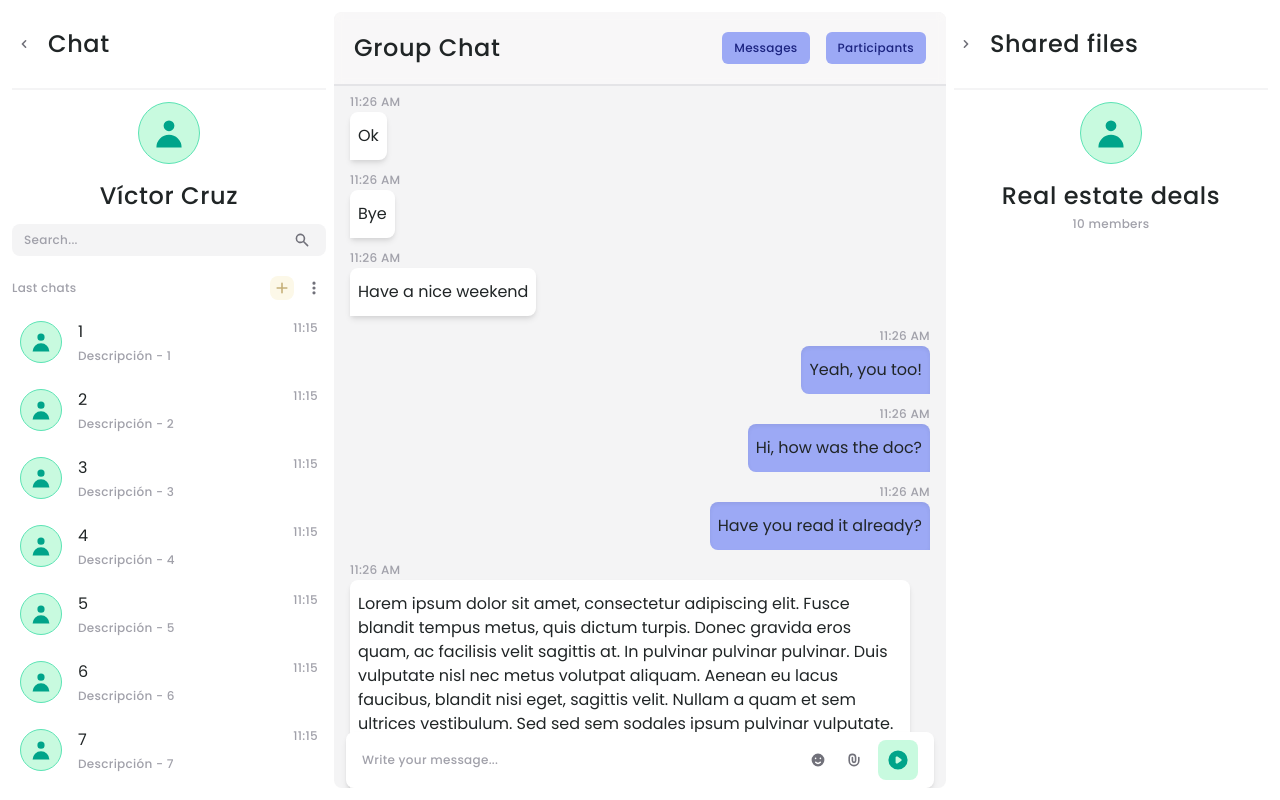
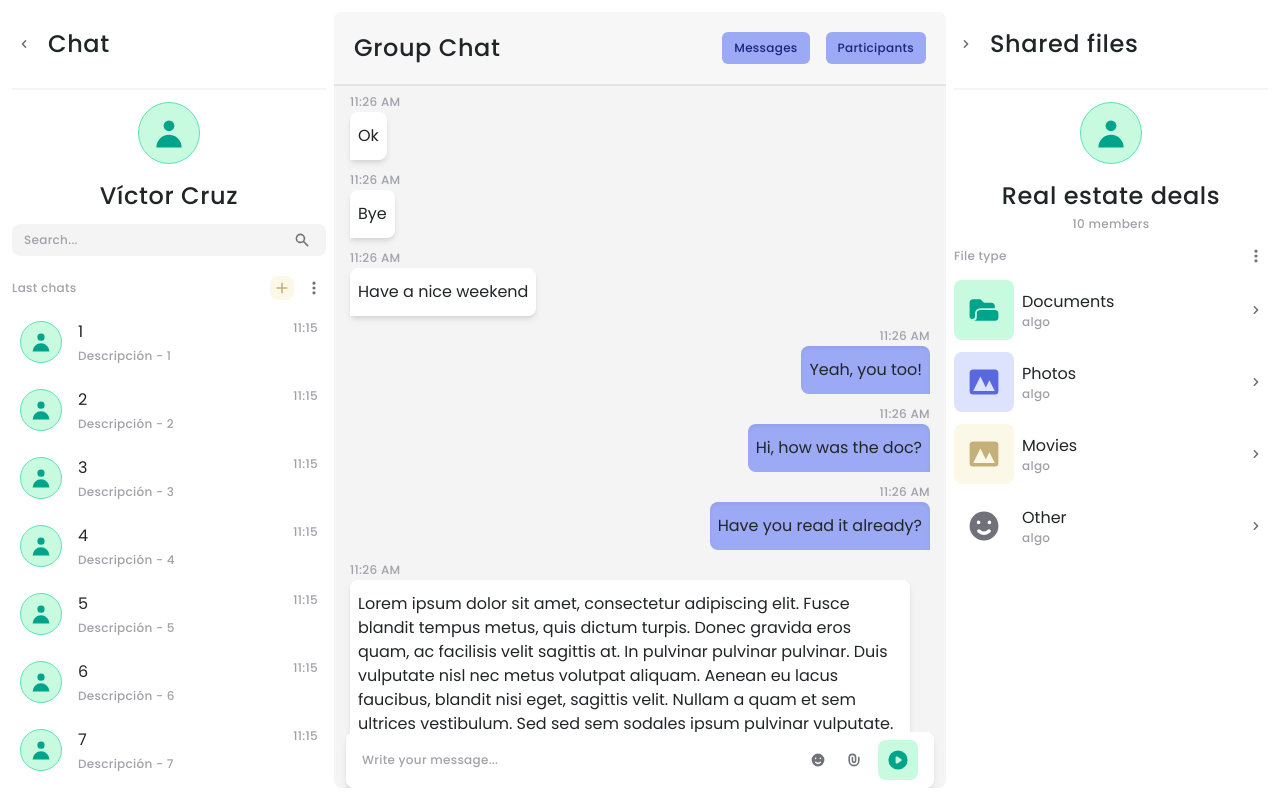
Before and after one commit to VicDCruz/fancy-chat-clone, a Next.js app: page / in a window 1280 px wide. Built offline with nearby package versions, Linux system fonts and the light colour scheme.

Commit message:
Add FileTypes component

```diff
--- a/components/details.js
+++ b/components/details.js
@@ -2,6 +2,7 @@ import React from 'react';
 import Icon from './icon';
 import User from './user';
 import Divider from './divider';
+import FileTypes from './details/fileTypes';
 
 const Details = () => (
   <div className="flex flex-col gap-3">
@@ -16,6 +17,7 @@ const Details = () => (
       orientation="vertical"
       size="big"
     />
+    <FileTypes />
   </div>
 );
 
```
